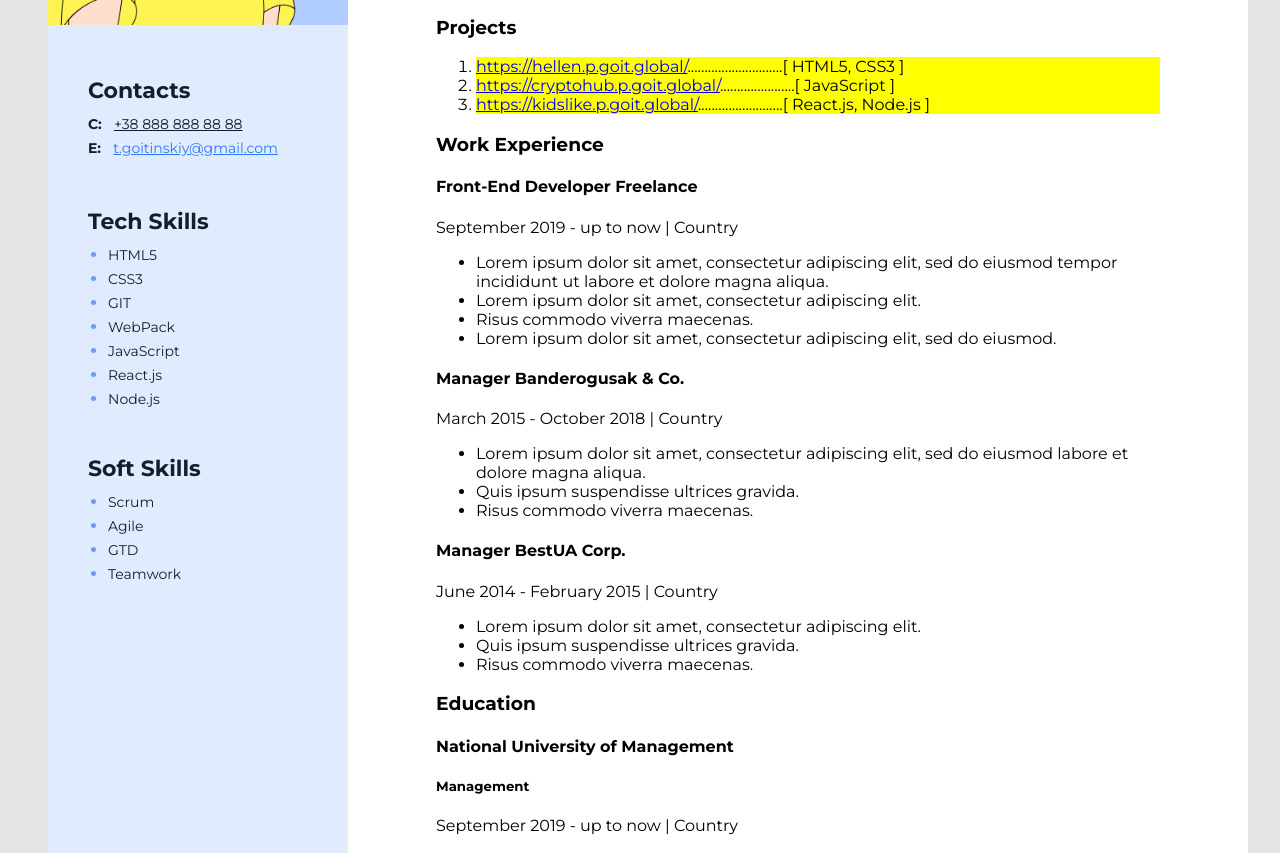
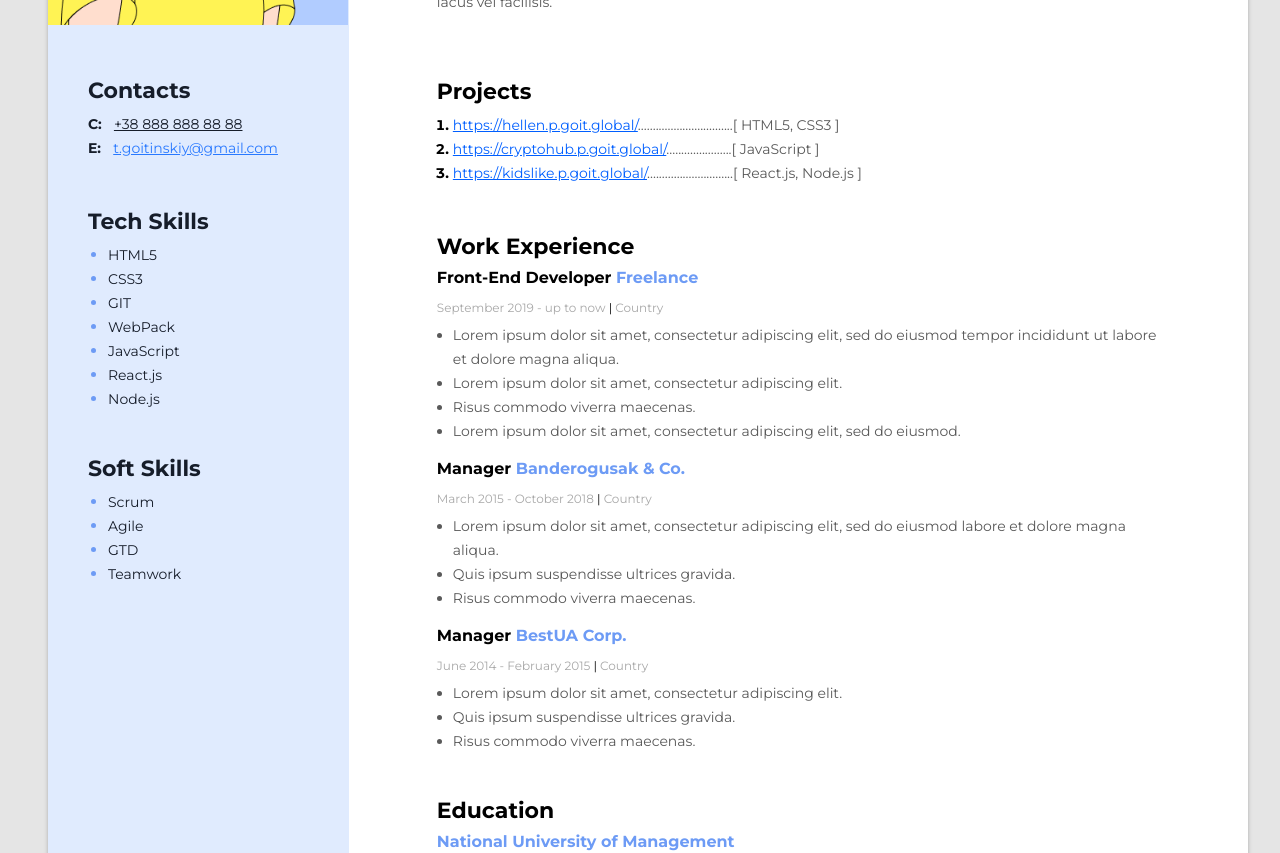
Before and after one commit to osumsky/resume-project, a plain HTML site: page index.html in a window 1280 px wide. Shown: the part 350-1203 px from the top of the page. Drawn offline with Linux system fonts and the light colour scheme.

Commit message:
Add styles to main block

```diff
--- a/css/styles.css
+++ b/css/styles.css
@@ -2,6 +2,10 @@ body {
   background-color: #e5e5e5;
   padding: 40px;
   font-family: 'Montserrat', sans-serif;
+}
+
+.text-divider{
+  color: #000000;
 }
 
 .wrapper {
@@ -10,6 +14,7 @@ body {
   width: 1200px;
   margin: 0 auto;
   background-color: #ffffff;
+  box-shadow: 0px 4px 4px rgba(0, 0, 0, 0.25);
 }
 
 /* Main content */
@@ -17,17 +22,156 @@ body {
   padding: 88px 88px 88px 88px;
 }
 
+.main-content-title {
+  font-style: normal;
+  font-weight: 700;
+  font-size: 22px;
+  line-height: 27px;
+  color: #000000;
+  margin: 0 0 8px 0;
+}
+
 /* About me */
 .my-profession {
   margin-bottom: 20px;
+  font-style: normal;
+  font-weight: 700;
+  font-size: 14px;
+  line-height: 17px;
+  color: #000000;
 }
 
-h2 {
-  font-size: 35px;
+.my-name {
+  margin: 0 0 28px 0;
+  font-style: normal;
+  font-weight: 700;
+  font-size: 45px;
+  line-height: 55px;
+  color: #000000;
+}
+
+.my-description {
+  width: 525px;
+  font-style: normal;
+  font-weight: 400;
+  font-size: 14px;
+  line-height: 24px;
+  color: #595959;
+}
+
+.about-me-container {
+  margin-bottom: 64px;
+}
+
+/* Projects */
+.projects-container {
+  margin-bottom: 48px;
+}
+
+.project-list {
+  margin: 0;
+  padding: 0 0 0 16px;
 }
 
 .project-item {
-  background-color: yellow;
+  font-style: normal;
+  font-weight: 700;
+  font-size: 14px;
+  line-height: 24px;
+  color: #000000;
+}
+
+.project-item-description {
+  font-style: normal;
+  font-weight: 400;
+  font-size: 14px;
+  line-height: 24px;
+  color: #595959;
+}
+
+.project-item-link {
+  font-style: normal;
+  font-weight: 400;
+  font-size: 14px;
+  line-height: 24px;
+  text-decoration-line: underline;
+  color: #005fff;
+}
+
+/* Work Experience */
+.work-experience-container {
+  margin-bottom: 44px;
+}
+
+.work-experience-item {
+  margin-bottom: 16px;
+}
+
+.work-experience-position {
+  font-style: normal;
+  font-weight: 700;
+  font-size: 16px;
+  line-height: 20px;
+  color: #000000;
+  margin: 0;
+}
+
+.work-experience-company {
+  color: #6d9bf5;
+}
+
+.work-period {
+  margin: 12px 0 8px 0;
+  font-style: normal;
+  font-weight: 400;
+  font-size: 12px;
+  line-height: 15px;
+  color: #a8a8a8;
+}
+
+.work-dutes-container {
+  margin: 0 0 0 16px;
+  padding: 0;
+}
+
+.work-dutes-item {
+  margin: 0;
+  font-style: normal;
+  font-weight: 400;
+  font-size: 14px;
+  line-height: 24px;
+  color: #595959;
+}
+
+/* Education */
+.education-item {
+  margin-bottom: 16px;
+}
+
+.education-place {
+  margin: 0 0 12px 0;
+  font-style: normal;
+  font-weight: 700;
+  font-size: 16px;
+  line-height: 20px;
+  color: #6d9bf5;
+}
+
+.education-position {
+  margin: 0 0 12px 0;
+  font-style: normal;
+  font-weight: 700;
+  font-size: 14px;
+  line-height: 17px;
+  color: #000000;
+}
+
+.education-data {
+  font-style: normal;
+  font-weight: 400;
+  font-size: 12px;
+  line-height: 15px;
+  color: #a8a8a8;
 }
 
 /* Sidebar */
--- a/index.html
+++ b/index.html
@@ -22,10 +22,10 @@
       <!-- Main content -->
       <div class="main-content">
         <!-- About me -->
-        <div>
+        <div class="about-me-container">
           <h2 class="my-profession">Front-End Developer</h2>
-          <h1>Taras Goitinskiy</h1>
-          <p>
+          <h1 class="my-name">Taras Goitinskiy</h1>
+          <p class="my-description">
             Lorem ipsum dolor sit amet, consectetur adipiscing elit, sed do
             eiusmod tempor incididunt ut labore et dolore magna aliqua. Quis
             ipsum suspendisse ultrices gravida. Risus commodo viverra maecenas
@@ -34,43 +34,58 @@
         </div>
 
         <!-- My projects -->
-        <div>
-          <h3>Projects</h3>
-          <ol>
+        <div class="projects-container">
+          <h3 class="main-content-title">Projects</h3>
+          <ol class="project-list">
             <li class="project-item">
-              <a href="https://hellen.p.goit.global/">
+              <a class="project-item-link" href="https://hellen.p.goit.global/">
                 https://hellen.p.goit.global/</a
-              >............................[ HTML5, CSS3 ]
+              ><span class="project-item-description"
+                >................................[ HTML5, CSS3 ]</span
+              >
             </li>
             <li class="project-item">
-              <a href="https://cryptohub.p.goit.global/"
+              <a
+                class="project-item-link"
+                href="https://cryptohub.p.goit.global/"
                 >https://cryptohub.p.goit.global/</a
-              >......................[ JavaScript ]
+              ><span class="project-item-description"
+                >......................[ JavaScript ]</span
+              >
             </li>
             <li class="project-item">
-              <a href="https://kidslike.p.goit.global/"
+              <a
+                class="project-item-link"
+                href="https://kidslike.p.goit.global/"
                 >https://kidslike.p.goit.global/</a
-              >.........................[ React.js, Node.js ]
+              ><span class="project-item-description"
+                >.............................[ React.js, Node.js ]</span
+              >
             </li>
           </ol>
         </div>
 
         <!-- Work Experience -->
-        <div>
-          <h3>Work Experience</h3>
+        <div class="work-experience-container">
+          <h3 class="main-content-title">Work Experience</h3>
 
           <!-- Company 1 -->
-          <div>
-            <h4>Front-End Developer Freelance</h4>
-            <p>September 2019 - up to now | Country</p>
-            <ul>
-              <li>
+          <div class="work-experience-item">
+            <h4 class="work-experience-position">
+              Front-End Developer
+              <span class="work-experience-company">Freelance</span>
+            </h4>
+            <p class="work-period">September 2019 - up to now <span class="text-divider">|</span> Country</p>
+            <ul class="work-dutes-container">
+              <li class="work-dutes-item">
                 Lorem ipsum dolor sit amet, consectetur adipiscing elit, sed do
                 eiusmod tempor incididunt ut labore et dolore magna aliqua.
               </li>
-              <li>Lorem ipsum dolor sit amet, consectetur adipiscing elit.</li>
-              <li>Risus commodo viverra maecenas.</li>
-              <li>
+              <li class="work-dutes-item">
+                Lorem ipsum dolor sit amet, consectetur adipiscing elit.
+              </li>
+              <li class="work-dutes-item">Risus commodo viverra maecenas.</li>
+              <li class="work-dutes-item">
                 Lorem ipsum dolor sit amet, consectetur adipiscing elit, sed do
                 eiusmod.
               </li>
@@ -78,45 +93,57 @@
           </div>
 
           <!-- Company 2 -->
-          <div>
-            <h4>Manager Banderogusak & Co.</h4>
-            <p>March 2015 - October 2018 | Country</p>
-            <ul>
-              <li>
+          <div class="work-experience-item">
+            <h4 class="work-experience-position">
+              Manager
+              <span class="work-experience-company">Banderogusak & Co.</span>
+            </h4>
+            <p class="work-period">March 2015 - October 2018 <span class="text-divider">|</span> Country</p>
+            <ul class="work-dutes-container">
+              <li class="work-dutes-item">
                 Lorem ipsum dolor sit amet, consectetur adipiscing elit, sed do
                 eiusmod labore et dolore magna aliqua.
               </li>
-              <li>Quis ipsum suspendisse ultrices gravida.</li>
-              <li>Risus commodo viverra maecenas.</li>
+              <li class="work-dutes-item">
+                Quis ipsum suspendisse ultrices gravida.
+              </li>
+              <li class="work-dutes-item">Risus commodo viverra maecenas.</li>
             </ul>
           </div>
 
           <!-- Company 3 -->
-          <div>
-            <h4>Manager BestUA Corp.</h4>
-            <p>June 2014 - February 2015 | Country</p>
-            <ul>
-              <li>Lorem ipsum dolor sit amet, consectetur adipiscing elit.</li>
-              <li>Quis ipsum suspendisse ultrices gravida.</li>
-              <li>Risus commodo viverra maecenas.</li>
+          <div class="work-experience-item">
+            <h4 class="work-experience-position">
+              Manager
+              <span class="work-experience-company">BestUA Corp.</span>
+            </h4>
+            <p class="work-period">June 2014 - February 2015 <span class="text-divider">|</span> Country</p>
+            <ul class="work-dutes-container">
+              <li class="work-dutes-item">
+                Lorem ipsum dolor sit amet, consectetur adipiscing elit.
+              </li>
+              <li class="work-dutes-item">
+                Quis ipsum suspendisse ultrices gravida.
+              </li>
+              <li class="work-dutes-item">Risus commodo viverra maecenas.</li>
             </ul>
           </div>
         </div>
 
         <!-- Education -->
         <div>
-          <h3>Education</h3>
+          <h3 class="main-content-title">Education</h3>
           <!-- Place 1 -->
-          <div>
-            <h4>National University of Management</h4>
-            <h5>Management</h5>
-            <p>September 2019 - up to now | Country</p>
+          <div class="education-item">
+            <h4 class="education-place">National University of Management</h4>
+            <h5 class="education-position">Management</h5>
+            <p class="education-data">September 2019 - up to now | Country</p>
           </div>
           <!-- Place 2 -->
-          <div>
-            <h4>National University of IT</h4>
-            <h5>IT services</h5>
-            <p>September 2015 - July 2019 | Country</p>
+          <div class="education-item">
+            <h4 class="education-place">National University of IT</h4>
+            <h5 class="education-position">IT services</h5>
+            <p class="education-data">September 2015 - July 2019 | Country</p>
           </div>
         </div>
       </div>
@@ -192,8 +219,6 @@
             </li>
           </ul>
         </div>
-
-
       </aside>
     </div>
   </body>
```
